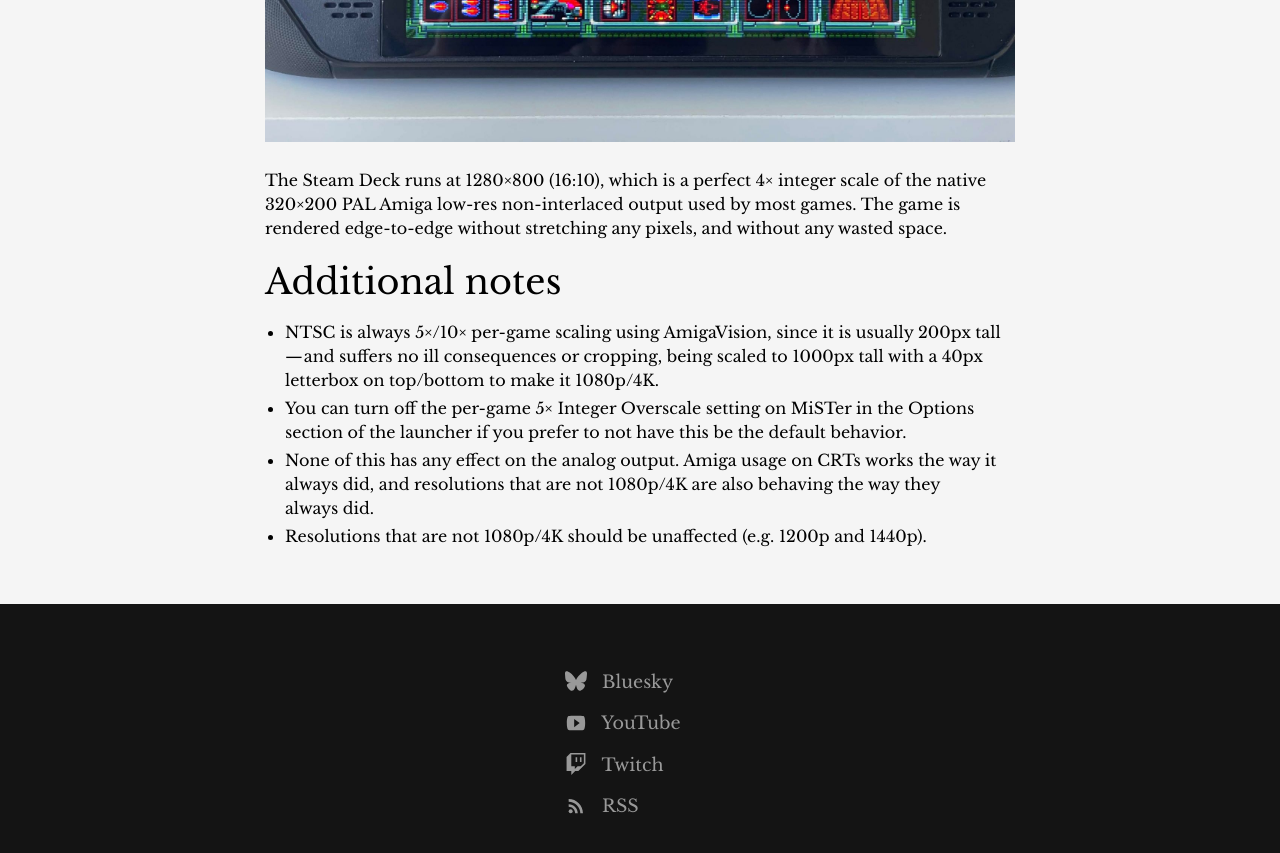
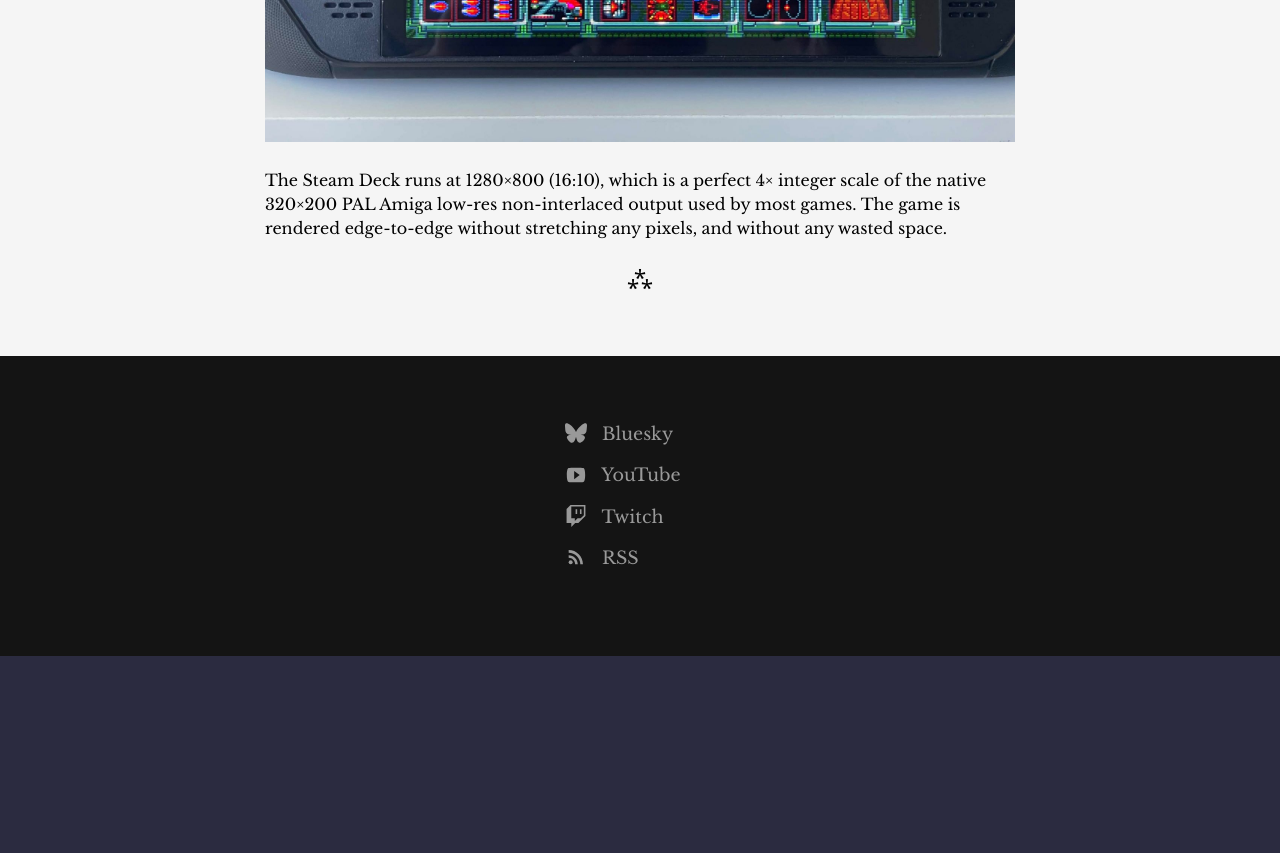
Before and after one commit to amigavision/amigavision.github.io, a Jekyll site: the page built from overscale.md, in a window 1280 px wide and 900 px high, scrolled down 6469 px. Shown: the top 853 px of the window. Built offline with Jekyll 4.4.1, drawn with Linux system fonts in a browser that asks for light colours; after the commit the page ends 7125 px from its top, so only the background shows below that.

Commit message:
Irrelevant to the document

```diff
--- a/overscale.md
+++ b/overscale.md
@@ -93,11 +93,6 @@
 
 The Steam Deck runs at 1280×800 (16:10), which is a perfect 4× integer scale of the native 320×200 PAL Amiga low-res non-interlaced output used by most games. The game is rendered edge-to-edge without stretching any pixels, and without any wasted space.
 
-## Additional notes {#notes}
-
-* NTSC is always 5×/10× per-game scaling using AmigaVision, since it is usually 200px tall — and suffers no ill consequences or cropping, being scaled to 1000px tall with a 40px letterbox on top/bottom to make it 1080p/4K.
-* You can turn off the per-game 5× Integer Overscale setting on MiSTer in the Options section of the launcher if you prefer to not have this be the default behavior.
-* None of this has any effect on the analog output. Amiga usage on CRTs works the way it always did, and resolutions that are not 1080p/4K are also behaving the way they always did.
-* Resolutions that are not 1080p/4K should be unaffected (e.g. 1200p and 1440p).
+---
 
 [What we proposed, and implemented]:https://github.com/MiSTer-devel/Minimig-AGA_MiSTer/issues/90
```
